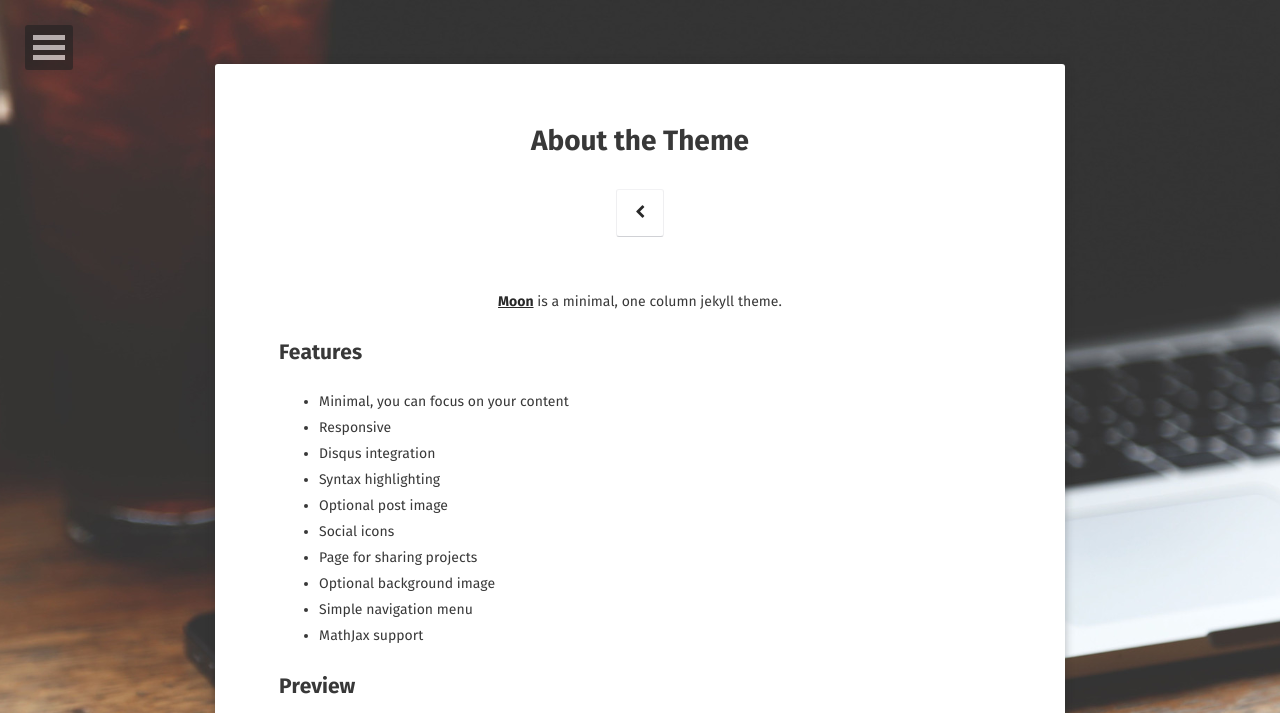
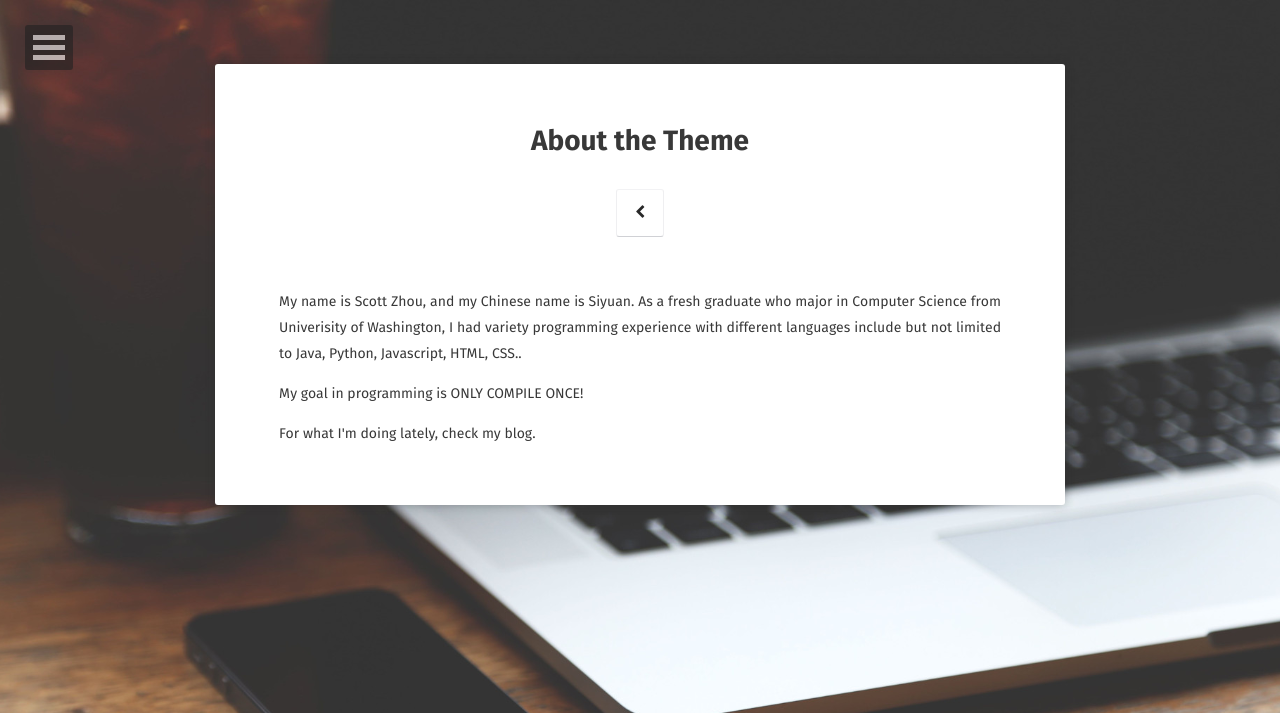
Before and after one commit to Zero0927/Zero0927.github.io, a Jekyll site: the page built from about/index.md, in a window 1280 px wide. Shown: the top 713 px of the page. Built offline with Jekyll 4.4.1, drawn with Linux system fonts in a browser that asks for light colours; some web fonts are replaced; some of the changed text lies outside the part shown; grey boxes are pictures that could not be loaded.

Commit message:
update about me

```diff
--- a/about/index.md
+++ b/about/index.md
@@ -6,32 +6,7 @@ date: 2016-03-21
 comments: false
 ---
 
-<center><a href="http://taylantatli.github.io/Moon"><b>Moon</b></a> is a minimal, one column jekyll theme.</center>
+<p>My name is Scott Zhou, and my Chinese name is Siyuan. As a fresh graduate who major in Computer Science from Univerisity of Washington, I had variety programming experience with different languages include but not limited to Java, Python, Javascript, HTML, CSS.. </p>
 
-## Features
-* Minimal, you can focus on your content
-* Responsive
-* Disqus integration
-* Syntax highlighting
-* Optional post image
-* Social icons
-* Page for sharing projects
-* Optional background image
-* Simple navigation menu
-* MathJax support
-
-## Preview
-
-{% capture images %}
-    https://cloud.githubusercontent.com/assets/754514/14509720/61c61058-01d6-11e6-93ab-0918515ecd56.png
-    https://cloud.githubusercontent.com/assets/754514/14509716/61ac6c8e-01d6-11e6-879f-8308883de790.png
-{% endcapture %}
-{% include gallery images=images caption="Screenshots of Moon Theme" cols=2 %}
-
-See a [live version of Moon](http://taylantatli.github.io/Moon) hosted on GitHub.
-
-## Getting Started
-
-To learn how to install and use this theme check out the [Setup Guide](http://taylantatli.me/Moon/moon-theme/) for more information.
-
-[Install Moon](https://github.com/TaylanTatli/Moon){: .btn}
+<p>My goal in programming is ONLY COMPILE ONCE!</p>
+<p>For what I'm doing lately, check my blog.</p>
```
